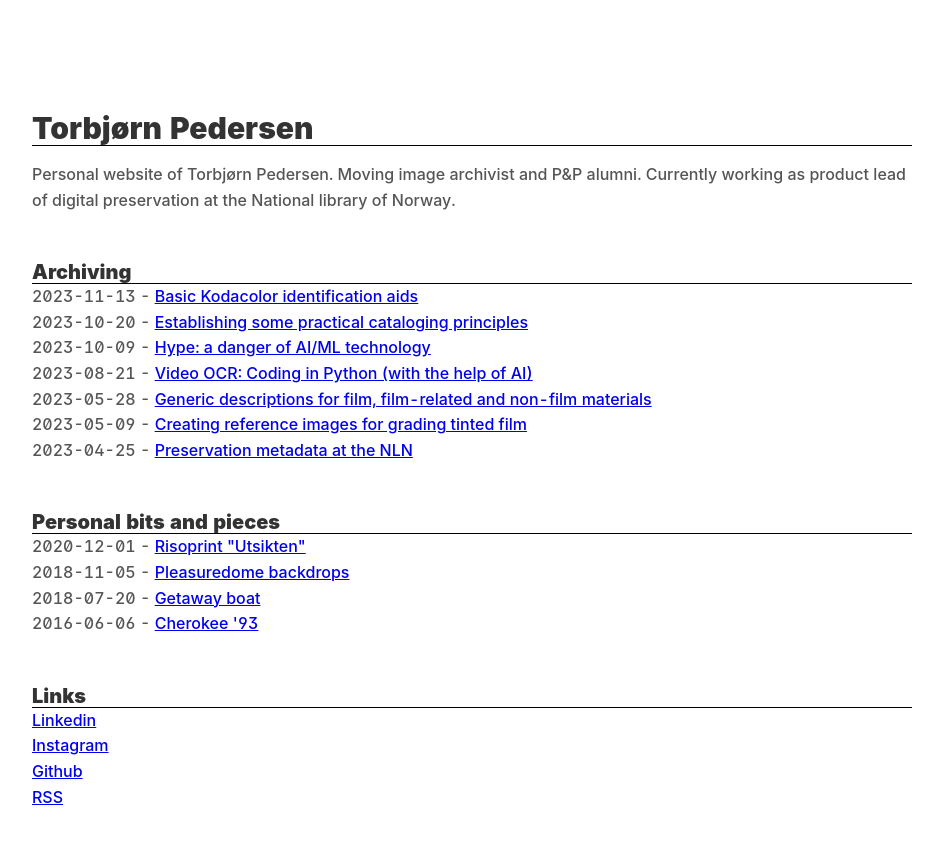
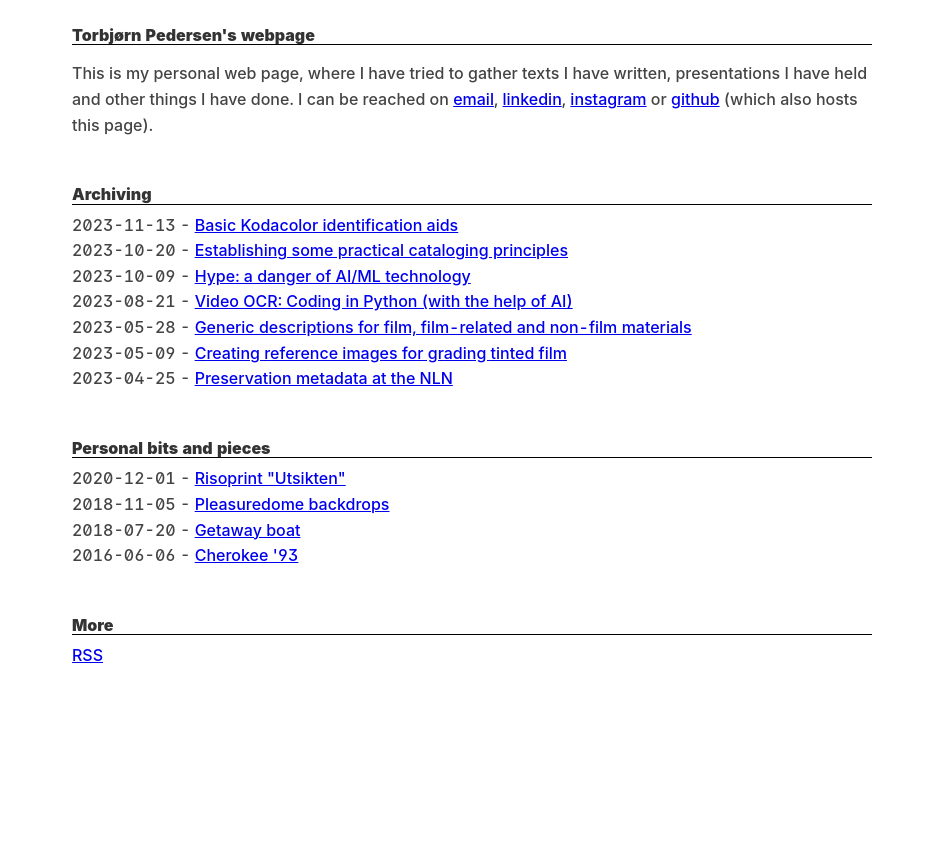
Before and after one commit to torbjornbp/torbjornbp.github.io, a Jekyll site: the page built from index.md, in a window 1280 px wide. Shown: the top 844 px of the page, without its empty margins (168-1104 px from the left). Built offline with Jekyll 4.4.1, drawn with Linux system fonts in a browser that asks for light colours; some web fonts are replaced.

Commit message:
style changes

```diff
--- a/_config.yml
+++ b/_config.yml
@@ -18,10 +18,11 @@
 # You can create any custom variable you would like, and they will be accessible
 # in the templates via {{ site.myvariable }}.
 
-title: Torbjørn Pedersen
+title: Torbjørn Pedersen's webpage
 author: Torbjørn Pedersen
 email:
-description: Personal website of Torbjørn Pedersen. Moving image archivist and P&P alumni. Currently working as product lead of digital preservation at the National library of Norway.  # >- this means to ignore newlines until "baseurl:"
+description: This is my personal web page, where I have tried to gather texts I have written, presentations I have held and other things I have done. I can be reached on <a href="tbp@tuta.io">email</a>, <a href="https://www.linkedin.com/in/torbjørn-pedersen-57617b227/">linkedin</a>, <a href="https://www.instagram.com/filmarkivar">instagram</a> or <a href="https://github.com/torbjornbp">github</a> (which also hosts this page).
+# >- this means to ignore newlines until "baseurl:"
 baseurl: "" # the subpath of your site, e.g. /blog
 url: "https://torbjorn.no" # the base hostname & protocol for your site, e.g. http://example.com
 
--- a/_layouts/home.html
+++ b/_layouts/home.html
@@ -1,9 +1,6 @@
 ---
 layout: default
 ---
-<style type="text/css">
-h2 {font-size: 20px;}
-</style>
 <header>
   <h1>{{ site.title }}</h1>
   {%-if site.theme_config.show_description-%}
--- a/assets/css/main.scss
+++ b/assets/css/main.scss
@@ -53,7 +53,7 @@ html, body { background: #ffffff; }
 // -- Core CSS -- //
 
 body {
-  color: #555;
+  color: #444;
   font-family: Inter, sans-serif;
   font-style: normal;
   font-weight: 500;
@@ -62,23 +62,16 @@ body {
 }
 
 strong {
-   color: #333;
-}
+  color: #333;
+  }
 
 h1, h2, h3, h4, h5, h6 {
   color: #333;
+  font-size: 16px;
   font-weight: 900;
   line-height: 1.1;
-  margin-bottom: 0rem;
-  margin-top: 3rem;
+  margin-bottom: 0.5rem;
   border-bottom: thin solid #000
-  }
-
-h2, h3, h4, h5, h6 {
-}
-
-h1 {
-  font-size: 30px;
   }
 
 ul {
@@ -87,7 +80,8 @@ ul {
 }
 
 .w {
-  max-width: 880px;
+  max-width: 800px;
+  padding: 1rem 2rem;
 }
 
 div.highlighter-rouge code {
@@ -144,6 +138,12 @@ table {
     table tr th :last-child, table tr td :last-child {
       margin-bottom: 0; }
 
+@media (max-width: 500px) {
+    /* For small screen decices */
+    body {font-size: 12px;}
+    div.highlighter-rouge code {font-size: 8px;}
+}
+
 // --Youtube video embed plugin -- //
 
 .embed-container {
@@ -162,8 +162,6 @@ table {
   height: 100%;
 }
 
-
-
 /* Formatting for PDF exports/printing */
 @media print {
   body {
@@ -173,6 +171,7 @@ table {
   table, pre, code, blockquote {
     page-break-inside: avoid;
   }
+
   div.footnotes {
     break-before: page;
   }
@@ -189,5 +188,5 @@ table {
     display: block;
     margin-bottom: -4rem;
     height: 4rem;
-    }
+  }
 }
```
Also changed, not shown: _data/menu.yml (+1 -15 lines), about.md (+1 -1 lines).
